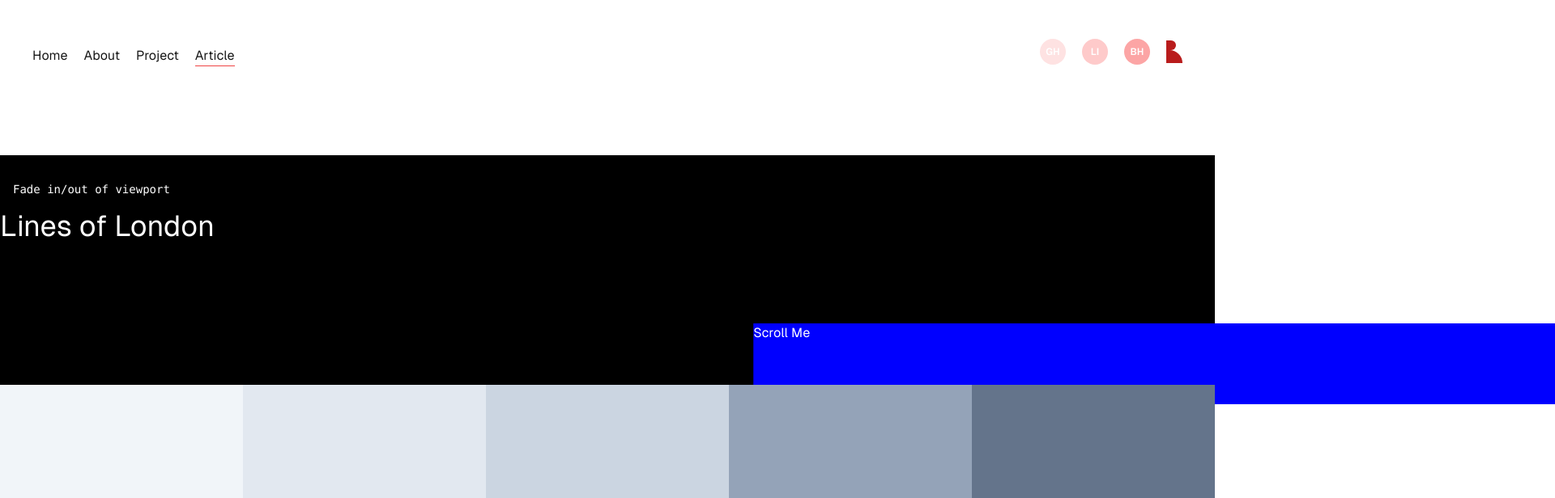
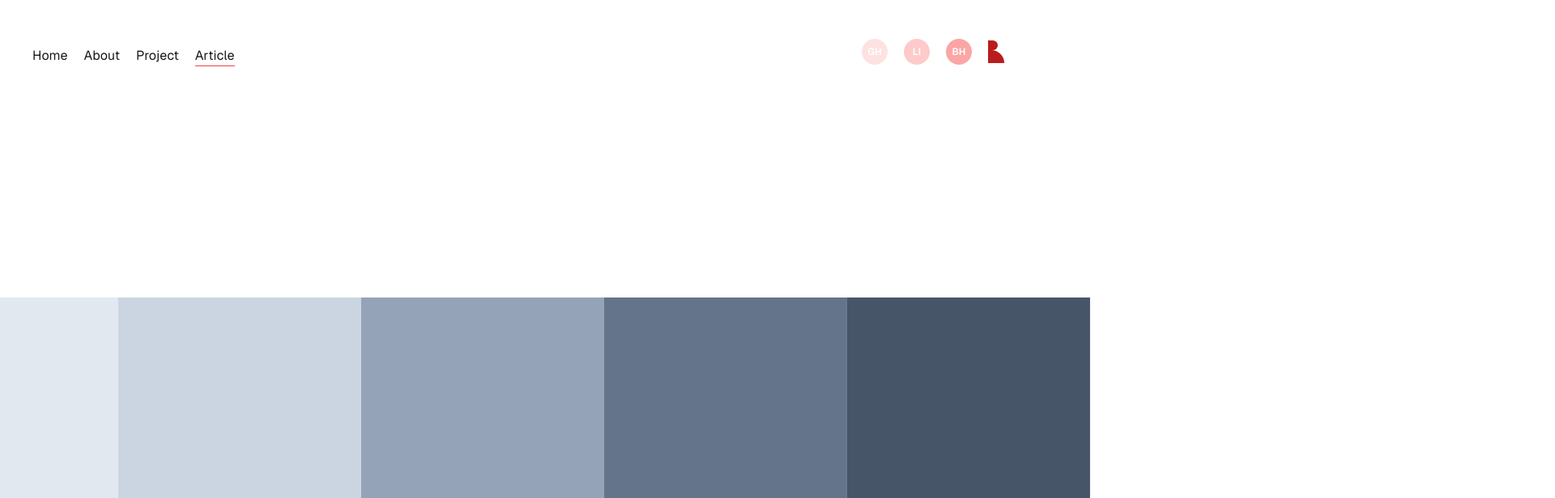
Before and after one commit to RubyTzu/test-playground, a Next.js app: page /article in a window 1280 px wide. Shown: the top 616 px of the page at 81% size, 1920 px wide, since content can reach past the window. Built offline with nearby package versions, Linux system fonts and the light colour scheme.

Commit message:
feat: modified yScroll

```diff
--- a/app/(routes)/article/page.tsx
+++ b/app/(routes)/article/page.tsx
@@ -1,110 +1,43 @@
 "use client";
-import { useRef, useEffect } from "react";
+import { useRef } from "react";
 import { Navbar } from "@/app/(ui)/shareComponent/Navbar";
 import { Footer } from "@/app/(ui)/shareComponent/Footer";
 import { motion, useScroll, useTransform } from "motion/react";
 
 export default function Page() {
-  // const items = useRef<(HTMLLIElement | null)[]>([]);
   const sectionRef = useRef<HTMLElement | null>(null);
-  const progressRef = useRef<HTMLDivElement | null>(null);
   const { scrollYProgress } = useScroll({ target: sectionRef });
-  const xPosition = useTransform(scrollYProgress, [0, 1], [0, 1600]);
-  useEffect(() => {
-    // 進行滾動條動畫
-    const interval = setInterval(() => {
-      if (progressRef.current) {
-        progressRef.current.style.transform = `scaleX(${scrollYProgress.get()})`;
-      }
-    }, 10);
-
-    return () => clearInterval(interval);
-  }, [scrollYProgress]);
+  const xPosition = useTransform(scrollYProgress, [0, 1], ["1%", "-95%"]);
 
   return (
     <div className="grid grid-rows-[8rem_1fr_6rem] min-h-screen gap-16 font-[family-name:var(--font-geist-sans)]">
       <Navbar />
       <main className="flex flex-col gap-4 row-start-2  justify-center items-center">
         {/* test start */}
-
-        <div className="App bg-black text-white min-h-screen flex flex-col">
-          <header className="flex justify-between items-center p-4">
-            <h1 className="text-white text-sm flex items-center space-x-2">
-              <a href="https://motion.dev" target="_blank" rel="noopener noreferrer">
-                <svg xmlns="http://www.w3.org/2000/svg" id="logo" viewBox="0 0 1260 454" className="w-10 h-4">
-                  <path d="M475.753 0L226.8 453.6L0 453.6L194.392 99.4116C224.526 44.5081 299.724 0 362.353 0L475.753 0Z" stroke="none" />
-                  <path d="M1031.93 113.4C1031.93 50.7709 1082.7 0 1145.33 0C1207.96 0 1258.73 50.7709 1258.73 113.4C1258.73 176.029 1207.96 226.8 1145.33 226.8C1082.7 226.8 1031.93 176.029 1031.93 113.4Z" stroke="none" />
-                  <path d="M518.278 0L745.078 0L496.125 453.6L269.325 453.6L518.278 0Z" stroke="none" />
-                  <path d="M786.147 0L1012.95 0L818.555 354.188C788.422 409.092 713.223 453.6 650.594 453.6L537.194 453.6L786.147 0Z" stroke="none" />
-                </svg>
-                <pre>Fade in/out of viewport</pre>
-              </a>
-            </h1>
-            <button id="refresh" className="p-2" onClick={() => window.location.reload()}>
-              <svg width="18" height="18" xmlns="http://www.w3.org/2000/svg" viewBox="-1.4 -0.6 18 18" className="transition-transform transform hover:rotate-360">
-                <path d="M12.8 5.1541V2.5a.7.7 0 0 1 1.4 0v5a.7.7 0 0 1-.7.7h-5a.7.7 0 0 1 0-1.4h3.573c-.7005-1.8367-2.4886-3.1-4.5308-3.1C4.8665 3.7 2.7 5.85 2.7 8.5s2.1665 4.8 4.8422 4.8c1.3035 0 2.523-.512 3.426-1.4079a.7.7 0 0 1 .986.9938C10.7915 14.0396 9.2186 14.7 7.5422 14.7 4.0957 14.7 1.3 11.9257 1.3 8.5s2.7957-6.2 6.2422-6.2c2.1801 0 4.137 1.1192 5.2578 2.8541z" fill="var(--accent)" fillRule="nonzero" />
-              </svg>
-            </button>
-          </header>
-
-          <main>
-            <article>
-              <header>
-                <h2 className="text-4xl text-white">Lines of London</h2>
-              </header>
               <section ref={sectionRef} className="relative h-[500vh]">
-                <motion.div
-                  style={{
-                    width: "100%",
-                    height: "100px",
-                    backgroundColor: "blue",
-                    position: "absolute",
-                    top: "100px",
-                    x: xPosition, // Set the dynamic Y position based on scroll
-                  }}>
-                  Scroll Me
-                </motion.div>
                 <ul className="flex sticky top-0">
-                  <motion.li initial={{ opacity: 0, x: 200 }} animate={{ opacity: 1, x: 0 }} transition={{ delay: 1 * 0.2, duration: 0.8 }} className="flex w-full h-screen items-center justify-center flex-col">
-                    <div className="w-[300px] h-[400px] bg-slate-100" />
+                  <motion.li style={{ x: xPosition }} initial={{ opacity: 0, x: 200 }} animate={{ opacity: 1, x: 0 }} transition={{ delay: 1 * 0.2, duration: 0.8 }} className="flex w-full h-screen items-center justify-center flex-col">
+                    <div className="w-[300px] h-[400px] bg-slate-200" />
                     <h3 className="text-5xl text-red-500">#1</h3>
                   </motion.li>
-                  <motion.li initial={{ opacity: 0, x: 200 }} animate={{ opacity: 1, x: 0 }} transition={{ delay: 2 * 0.2, duration: 0.8 }} className="flex w-full h-screen items-center justify-center flex-col">
-                    <div className="w-[300px] h-[400px] bg-slate-200" />
+                  <motion.li style={{ x: xPosition }} initial={{ opacity: 0, x: 200 }} animate={{ opacity: 1, x: 0 }} transition={{ delay: 2 * 0.2, duration: 0.8 }} className="flex w-full h-screen items-center justify-center flex-col">
+                    <div className="w-[300px] h-[400px] bg-slate-300" />
                     <h3 className="text-5xl text-red-500">#2</h3>
                   </motion.li>
-                  <motion.li initial={{ opacity: 0, x: 200 }} animate={{ opacity: 1, x: 0 }} transition={{ delay: 3 * 0.2, duration: 0.8 }} className="flex w-full h-screen items-center justify-center flex-col">
-                    <div className="w-[300px] h-[400px] bg-slate-300" />
+                  <motion.li style={{ x: xPosition }} initial={{ opacity: 0, x: 200 }} animate={{ opacity: 1, x: 0 }} transition={{ delay: 3 * 0.2, duration: 0.8 }} className="flex w-full h-screen items-center justify-center flex-col">
+                    <div className="w-[300px] h-[400px] bg-slate-400" />
                     <h3 className="text-5xl text-red-500">#3</h3>
                   </motion.li>
-                  <motion.li initial={{ opacity: 0, x: 200 }} animate={{ opacity: 1, x: 0 }} transition={{ delay: 4 * 0.2, duration: 0.8 }} className="flex w-full h-screen items-center justify-center flex-col">
-                    <div className="w-[300px] h-[400px] bg-slate-400" />
+                  <motion.li style={{ x: xPosition }} initial={{ opacity: 0, x: 200 }} animate={{ opacity: 1, x: 0 }} transition={{ delay: 4 * 0.2, duration: 0.8 }} className="flex w-full h-screen items-center justify-center flex-col">
+                    <div className="w-[300px] h-[400px] bg-slate-500" />
                     <h3 className="text-5xl text-red-500">#4</h3>
                   </motion.li>
-                  <motion.li initial={{ opacity: 0, x: 200 }} animate={{ opacity: 1, x: 0 }} transition={{ delay: 5 * 0.2, duration: 0.8 }} className="flex w-full h-screen items-center justify-center flex-col">
-                    <div className="w-[300px] h-[400px] bg-slate-500" />
+                  <motion.li style={{ x: xPosition }} initial={{ opacity: 0, x: 200 }} animate={{ opacity: 1, x: 0 }} transition={{ delay: 5 * 0.2, duration: 0.8 }} className="flex w-full h-screen items-center justify-center flex-col">
+                    <div className="w-[300px] h-[400px] bg-slate-600" />
                     <h3 className="text-5xl text-red-500">#5</h3>
                   </motion.li>
-                  {/* {Array.from({ length: 5 }, (_, i) => (
-                    <motion.li key={i} ref={(el) => (items.current[i] = el) } initial={{ opacity: 0, x: 200 }} animate={{ opacity: 1, x: 0 }} transition={{ delay: i * 0.2, duration: 0.8 }} className="flex w-full h-screen items-center justify-center flex-col">
-                      <div className={`w-[300px] h-[400px] bg-slate-${}00`} />
-                      <h3 className="text-5xl text-red-500">#{i + 1}</h3>
-                    </motion.li>
-                  ))} */}
                 </ul>
               </section>
-              <footer className="bg-black text-center py-4">
-                <p className="text-white">
-                  Photos by{" "}
-                  <a target="_blank" href="https://twitter.com/mattgperry" className="text-yellow-400" rel="noopener noreferrer">
-                    Matt Perry
-                  </a>
-                </p>
-              </footer>
-            </article>
-            <div className="fixed left-0 right-0 h-1 bg-accent transform scale-x-0" ref={progressRef}></div>
-          </main>
-        </div>
         {/* test end */}
       </main>
       <Footer />
--- a/app/(ui)/shareComponent/Footer.tsx
+++ b/app/(ui)/shareComponent/Footer.tsx
@@ -1,3 +1,3 @@
 export const Footer = () => {
-  return <footer className="row-start-3 flex gap-6 flex-wrap items-center justify-center">r@sample.com</footer>;
+  return <footer className="w-screen row-start-3 flex gap-6 flex-wrap items-center justify-center">r@sample.com</footer>;
 };
--- a/app/(ui)/shareComponent/Navbar.tsx
+++ b/app/(ui)/shareComponent/Navbar.tsx
@@ -56,7 +56,7 @@ const socialMedia: SocialMedia[] = [
 
 export const Navbar = () => {
   return (
-    <header className="w-full px-10 pt-12">
+    <header className="w-screen px-10 pt-12">
       <NavDesktop />
       <NavMobile />
     </header>
```
